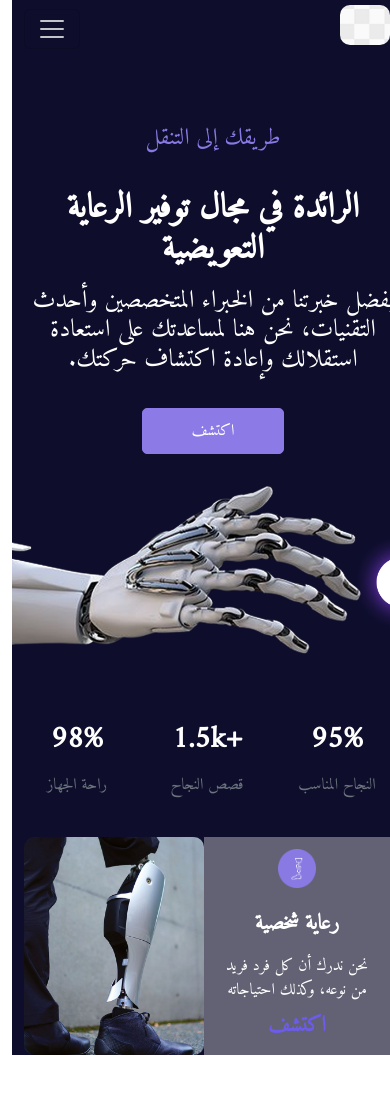
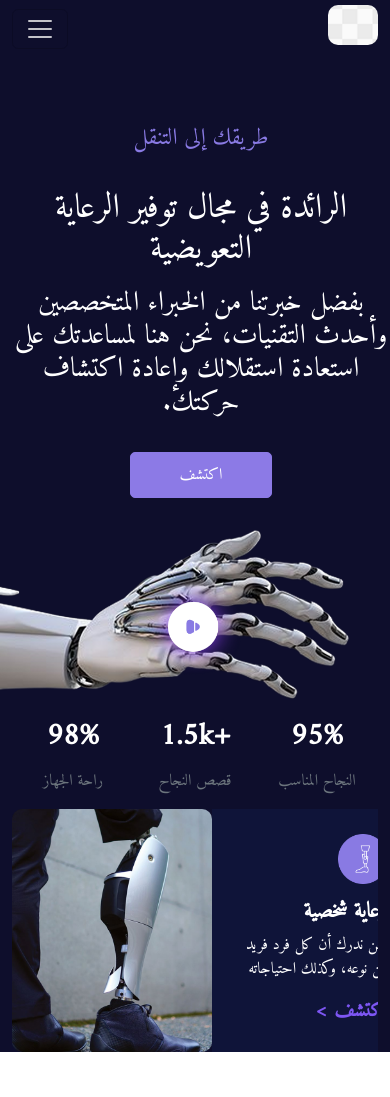
Before and after one commit to Mahmoud011mm/MakanTask, a plain HTML site: page index2.html in a window 390 px wide. Shown: the top 1097 px of the page. Drawn offline with nearby package versions, Linux system fonts and the light colour scheme.

Commit message:
Last edition

```diff
--- a/index2.html
+++ b/index2.html
@@ -40,63 +40,64 @@
             </div>
     </nav>
 
-    <section class="container-fluid p-0 px-lg-5 sec1">
+    <section class="container-fluid p-0 px-lg-5 overflow-x-hidden sec1">
         <div class="row align-items-center ">
-            <div class="col-lg-6 ps-0 mt-5  text-lg-start text-center">
+            <div class="col-lg-6 ps-0 mt-5  text-lg-start text-sm-center text-md-center text-center">
                 <p class="sec1p1 small  pt-4 pb-3 fs-3">طريقك إلى التنقل</p>
-                <h1 class="fw-bold display-4 mb-3">الرائدة في مجال توفير الرعاية التعويضية</h1>
-                <p class="  display-4 fs-2  ">بفضل خبرتنا من الخبراء المتخصصين وأحدث التقنيات، نحن هنا لمساعدتك على استعادة استقلالك وإعادة اكتشاف حركتك.</p>
+                <h1 class=" display-4 mb-3">الرائدة في مجال توفير الرعاية التعويضية</h1>
+                <p class="  display-4 fs-1  ">بفضل خبرتنا من الخبراء المتخصصين وأحدث التقنيات، نحن هنا لمساعدتك على استعادة استقلالك وإعادة اكتشاف حركتك.</p>
                 <button class=" button px-5 mt-3">اكتشف</button>
             </div>
             <div class="col-lg-6 position-relative text-center">
                 <img src="./imgs/image 18.png" class="img-fluid robot-img" >
-                <img src="./imgs/Group 1000005900.png" class="play-button w-25" >
+                <img src="./imgs/Group 1000005900.png" class="play-button w-25 d-block mx-auto mx-md-0" >
             </div>
         </div>
 
 
 
-        <div class="container-fluid overflow-hidden my-5 ">
-            <div class="row align-items-center">
-                <div class="mb-0 hero-section">
-
-                    <div class="card-custom">
-                        <div class="row text-center mb-4">
-                            <div class="col-4">
+        <div class="container-fluid ">
+            <div class="hero-section overflow-hidden ">
+                <div class="row align-items-center">
+                    <div class="col-lg-6 col-12  mb-lg-0">
+                        <div class="d-flex flex-row justify-content-center justify-content-lg-between text-center">
+                            <div class="col">
                                 <h2 class="fw-bold">95%</h2>
                                 <p class="text-secondary">النجاح المناسب</p>
                             </div>
-                            <div class="col-4">
+                            <div class="col">
                                 <h2 class="fw-bold">+1.5k</h2>
                                 <p class="text-secondary">قصص النجاح</p>
                             </div>
-                            <div class="col-4">
+                            <div class="col">
                                 <h2 class="fw-bold">98%</h2>
                                 <p class="text-secondary">راحة الجهاز</p>
                             </div>
                         </div>
+                    </div>
 
-                        <div class="d-flex flex-row-reverse align-items-stretch justify-content-center text-center text-lg-start">
+                    <div class="col-lg-6 col-12">
+                        <div class="d-flex flex-row-reverse align-items-stretch justify-content-start">
                             <div class="d-flex align-items-center">
-                                <img src="./imgs/Rectangle 73.png" class="img-fluid" style="max-width:180px;">
+                                <img src="./imgs/Rectangle 73.png" class="img-fluid" style="max-width:200px;">
                             </div>
-                            <div class="bg text-white d-flex flex-column justify-content-center align-items-center px-3">
-                                <div class="icon-circle">
-                                    <img src="./imgs/Group 1000005901.png" class="w-25  pb-4">
+
+                            <div class="bg bg-opacity-1  text-white d-flex flex-column justify-content-center text-start p-4" style="min-width:200px;background: #101840B2;">
+                                <div class="icon-circle mb-3 d-flex justify-content-center align-items-center"
+                                    style="width:50px;height:50px;">
+                                    <img src="./imgs/Group 1000005901.png" class="img-fluid" style="max-width:50px;">
                                 </div>
-                                <h4 class="fw-bold m-0 pb-3">رعاية شخصية</h4>
-                                <p class="mb-2">نحن ندرك أن كل فرد فريد من نوعه، وكذلك احتياجاته</p>
-                                <a href="#" class="btn-3 fs-4">اكتشف</a>
+                                <h4 class="fw-bold mb-2">رعاية شخصية</h4>
+                                <p class="mb-3">نحن ندرك أن كل فرد فريد من نوعه، وكذلك احتياجاته</p>
+                                <a href="#" class="btn-3 fs-5 text-primary">اكتشف<span class="p-2">&gt;</span></a>
                             </div>
                         </div>
+                    </div>
 
-
-                    </div>
 
                 </div>
             </div>
         </div>
-
     </section>
 
     <!--section 2-->
@@ -104,25 +105,25 @@
     <section class="container-fluid py-5 sec2">
         <div class="row align-items-center g-0">
 
-            <div class="col-lg-6 col-12 text-center text-lg-start">
+            <div class="col-lg-6 col-12 text-start mb-4 mb-lg-0">
                 <div>
-                    <p class="text-highlight font-Amiri fs-5 fw-semibold">
+                    <p class="text-highlight fs-5 fw-semibold" style="text-align: center;">
                         رعاية الأشخاص ذوي الأطراف الصناعية
                     </p>
-                    <h2 class="fw-bold fs-1 mb-3">
+                    <h2 class="fw-bold  fs-1 mb-3" style="text-align: center;">
                         ارفع قدرتك على الحركة: <br> منصة بتور
                     </h2>
-                    <p class="mb-4 text-muted fs-5 w-75">
+                    <p class="mb-4 text-muted fs-5 mx-auto" style="max-width: 500px; text-align: center;">
                         بفضل فريقنا من الخبراء المتخصصين وأحدث التقنيات، نحن هنا لمساعدتك على استعادة استقلاليتك وإعادة اكتشاف قدرتك.
                     </p>
-                    <img src="./imgs/image 19.png" class="img-fluid w-75 rounded shadow-sm" alt="">
+                    <img src="./imgs/image 19.png" class="img-fluid w-75 rounded shadow-sm mx-auto d-block" alt="">
                 </div>
             </div>
 
-            <div class="col-lg-6 col-12 text-start">
+            <div class="col-lg-6 col-12 text-center text-lg-start">
                 <div>
-                    <img src="./imgs/image 21.png" class="img-fluid w-75 rounded shadow-sm" alt="">
-                    <p class="fs-5 text-muted mt-3 w-75">
+                    <img src="./imgs/image 21.png" class="img-fluid w-75 rounded shadow-sm mx-auto d-block" alt="">
+                    <p class="fs-5 text-muted mt-3 mx-auto" style="max-width: 500px;">
                         عندما تختار منصة بتور، فإنك تصبح جزءًا من مجتمع داعم من الأفراد الذين تغلبوا على تحديات مماثلة. ولهذا السبب نحن لسنا مجرد مركز طبي؛ نحن شركاؤك في رحلتك. سيقدم لك موظفونا المتعاطفون الدعم والتوجيه الذي تحتاجه في كل خطوة على الطريق.
                     </p>
                 </div>
@@ -130,6 +131,7 @@
 
         </div>
     </section>
+
 
 
     <!--section3-->
@@ -208,8 +210,8 @@
 
             </div>
             <hr style="border: 1px solid white;">
-            <div class="d-flex flex-row justify-content-between align-items-center mt-4">
-                <p>© 2024 APP. جميع الحقوق محفوظة</p>
+            <div class="d-flex flex-column flex-md-row justify-content-between align-items-center mt-4 text-center text-md-start">
+                <p class="mb-2 mb-md-0">© 2024 APP. جميع الحقوق محفوظة</p>
                 <a href="#">سياسة الخصوصية الشروط والأحكام</a>
             </div>
         </div>
--- a/style2.css
+++ b/style2.css
@@ -35,6 +35,9 @@ body {
   text-decoration: none;
   font-weight: bold;
 }
+
+
+
 
 .bg {
   background-color: #e9e9e961; !important;
@@ -98,10 +101,20 @@ body {
     height: 40px;
   }
 
-    .hero-section {
-        display: block;
-        text-align: center;
-    }
+  .hero-section {
+      display: block;
+      text-align: center;
+  }
+  .navbar-toggler:focus {
+    box-shadow: none !important;
+    outline: none !important;
+  }
+  .play-button {
+    position: absolute;
+    top: 60%;
+    right: 3%;
+    transform: translate(-140%, -50%);
+  }
 }
 
 @media (max-width: 992px) {
```
Also changed, not shown: index.html (+6 -6 lines), style.css (+14 -4 lines).
